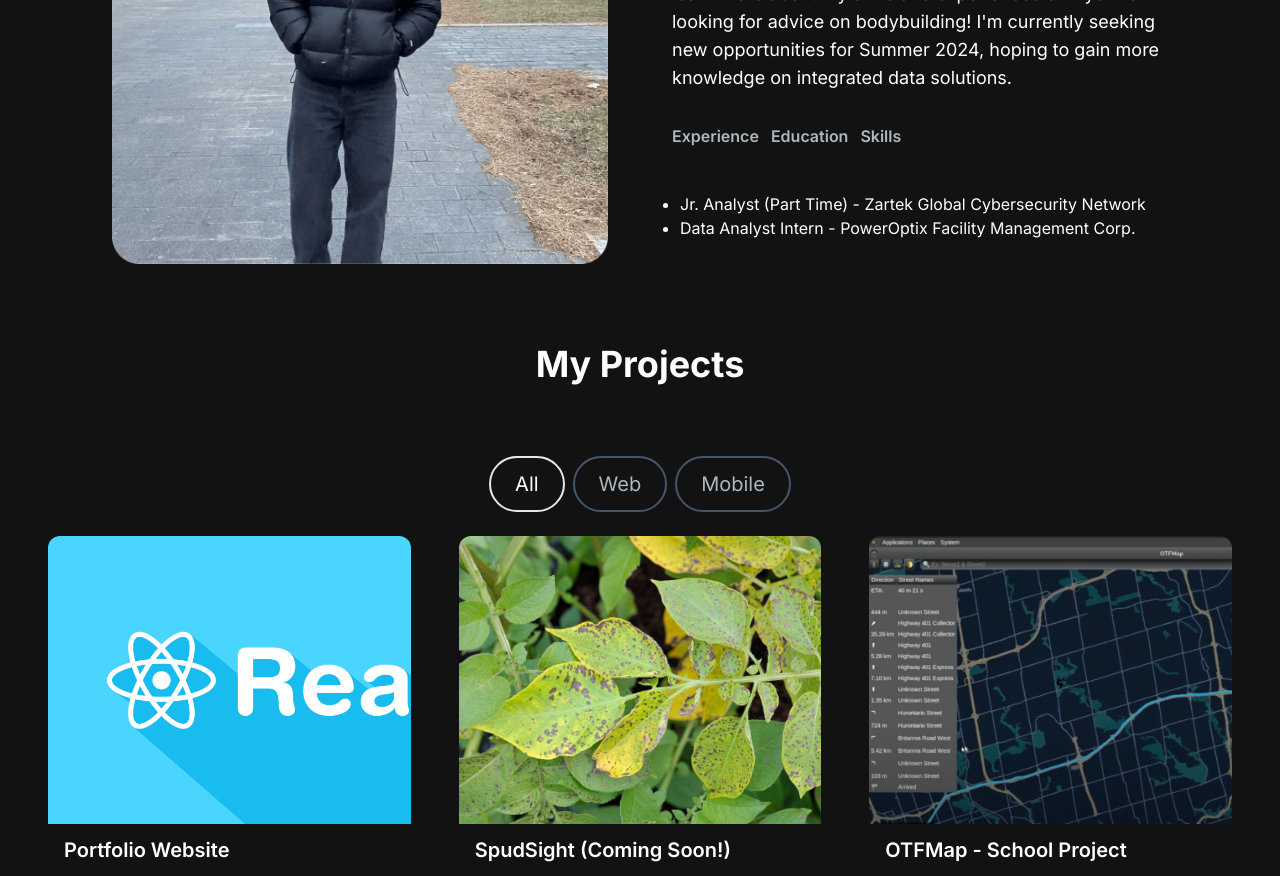
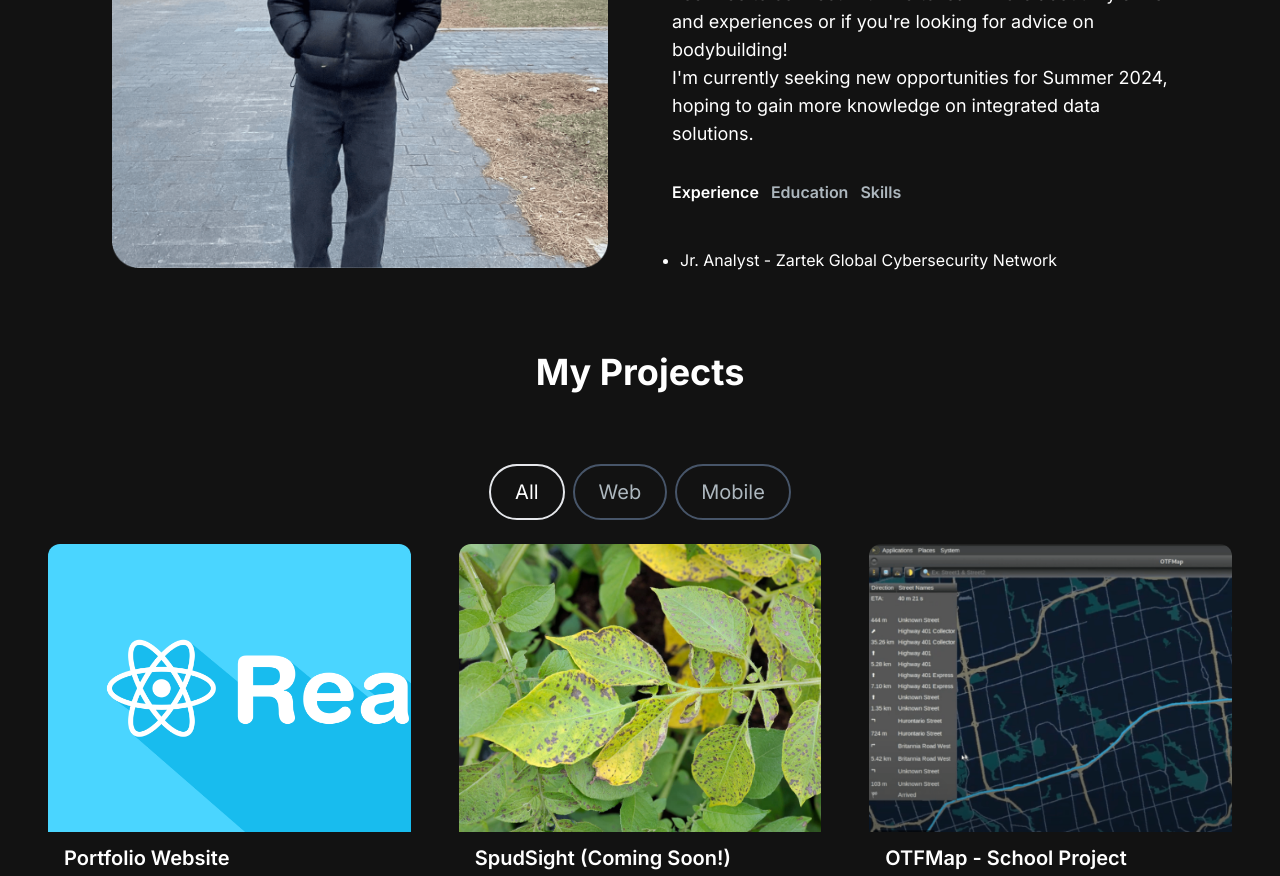
Before and after one commit to champhadh/hadyswebsite, a Next.js app: page / in a window 1280 px wide. Shown: the part 1060-1936 px from the top of the page. Built offline with nearby package versions, Linux system fonts and the light colour scheme.

Commit message:
commit message

```diff
--- a/src/app/components/AboutSection.jsx
+++ b/src/app/components/AboutSection.jsx
@@ -9,8 +9,7 @@ const TAB_DATA = [
     id: "experience",
     content: (
       <ul className="list-disc pl-2">
-        <li>Jr. Analyst (Part Time) - Zartek Global Cybersecurity Network</li>
-        <li>Data Analyst Intern - PowerOptix Facility Management Corp.</li>
+        <li>Jr. Analyst - Zartek Global Cybersecurity Network</li>
       </ul>
     ),
   },
@@ -49,38 +48,31 @@ const AboutSection = () => {
   return (
     <section className="text-white" id="about">
       <div className="md:grid md:grid-cols-2 gap-8 items-center py-8 px-4 xl:gap-16 sm:py-16 xl:px-16">
-        <Image src="/images/about-image.png" alt="description of image" width={500} height={500} />
+        <Image
+          src="/images/about-image.png"
+          alt="description of image"
+          width={500}
+          height={500}
+        />
         <div className="mt-4 md:mt-0 text-left flex flex-col h-full">
           <h2 className="text-4xl font-bold text-white mb-4">About Me</h2>
           <p className="text-base lg:text-lg">
             Hi, I&apos;m Hady Wehbe, a Software and Data Engineering student at Wilfrid Laurier University, Canada. Passionate about technological solutions, my interests lie in solving complex problems using data optimization and augmentation. My experiences and projects have further enhanced my experience through developing analytic-driven strategies with an emphasis on identifying threats and refining systematic solutions.
-
+            <br />
             Beyond Academics, I&apos;m an avid soccer fan and bodybuilding enthusiast, valuing strategy and discipline. Feel free to connect with me to learn more about my skills and experiences or if you&apos;re looking for advice on bodybuilding!
-
+            <br />
             I&apos;m currently seeking new opportunities for Summer 2024, hoping to gain more knowledge on integrated data solutions.
           </p>
           <div className="flex flex-row justify-start mt-8">
+            {TAB_DATA.map((tabData) => (
               <TabButton
-              selectTab={() => handleTabChange("experience")}
-              active={tab === "v"}
+                key={tabData.id}
+                selectTab={() => handleTabChange(tabData.id)}
+                active={tab === tabData.id}
               >
-              {" "}
-              Experience{" "}
+                {tabData.title}
               </TabButton>
-            <TabButton
-              selectTab={() => handleTabChange("education")}
-              active={tab === "education"}
-            >
-              {" "}
-              Education{" "}
-            </TabButton>
-            <TabButton
-              selectTab={() => handleTabChange("skills")}
-              active={tab === "skills"}
-            >
-              {" "}
-              Skills{" "}
-            </TabButton>
+            ))}
           </div>
           <div className="mt-8">
             {TAB_DATA.find((t) => t.id === tab).content}
```
Lines whose indentation alone changed are shown as unchanged.
